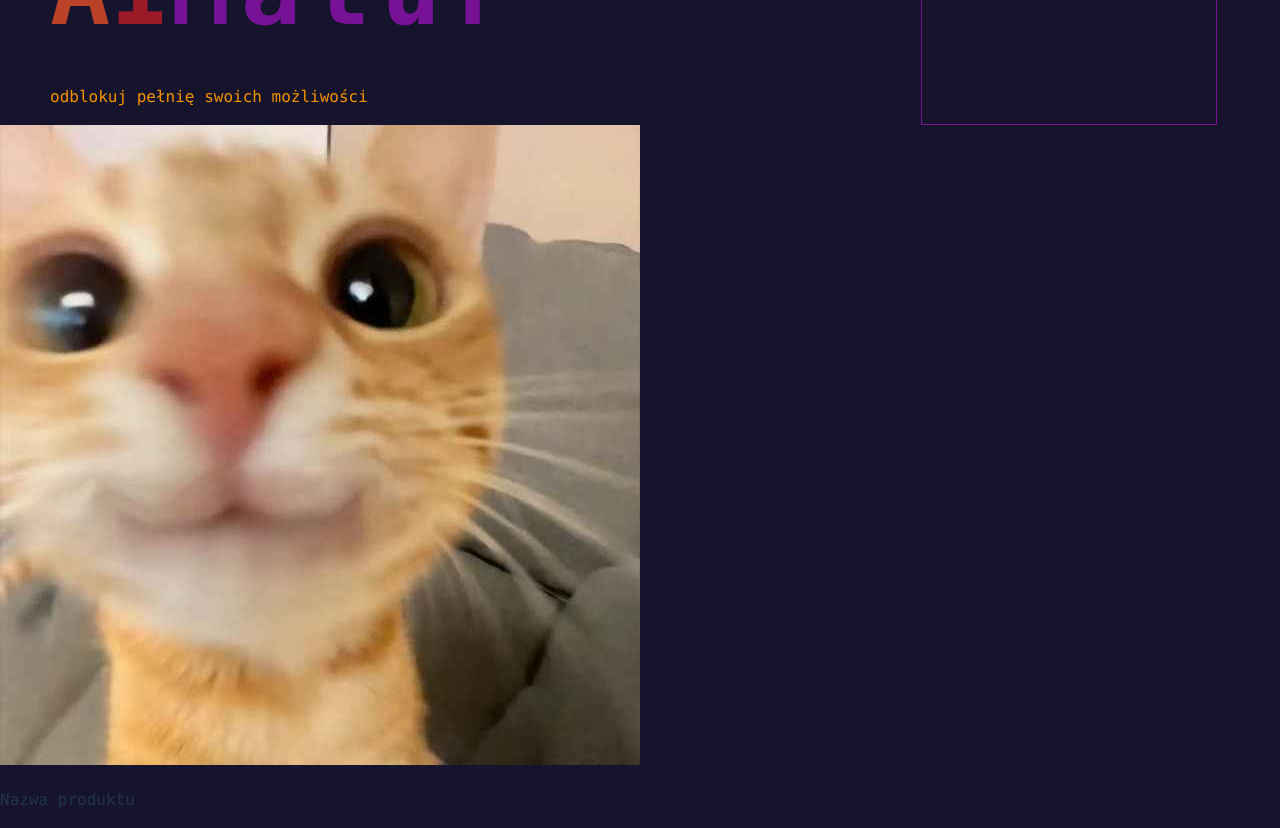
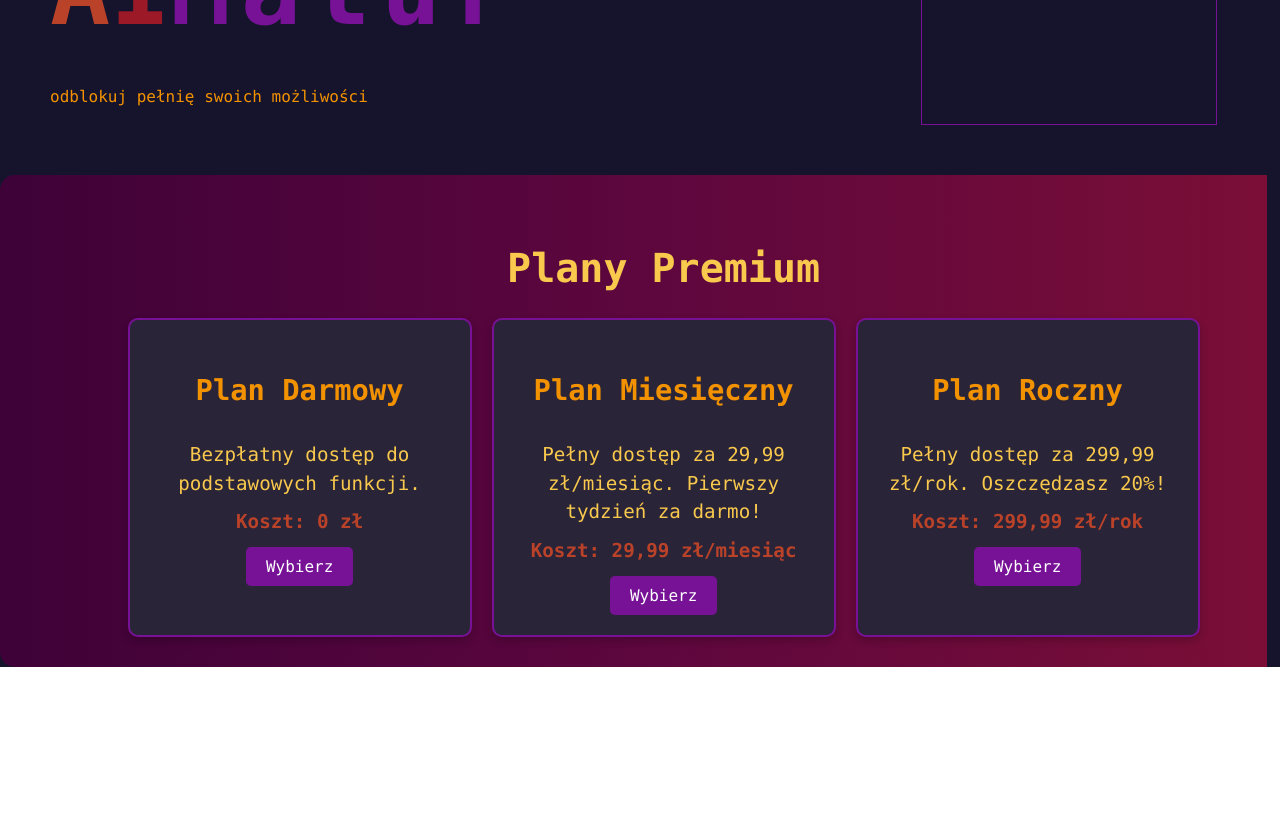
Before and after one commit to TomekGziut/Froncik, a React (Vite) app in the folder frontend/: page / in a window 1280 px wide. Shown: the part 540-1368 px from the top of the page. After the commit the page ends 1207 px from the top, so only its background shows below. Built offline with nearby package versions, Linux system fonts and the light colour scheme.

Commit message:
quizy i plany premium

```diff
--- a/frontend/src/pages/AIMatur.tsx
+++ b/frontend/src/pages/AIMatur.tsx
@@ -1,8 +1,27 @@
-import React from 'react'
+import React from 'react';
 import '../styles/LandingPage.css';
 
 const AIMatur: React.FC = () => {
-  return <h1>AIMatur</h1>
-}
+  return (
+    <div>
+      <h1>AIMatur - Quizy</h1>
+      <div>
+        <h2>Quiz 1: Jakie jest największe miasto w Polsce?</h2>
+        <input type="text" placeholder="Twoja odpowiedź" />
+        <button>Sprawdź</button>
+      </div>
+      <div>
+        <h2>Quiz 2: Ile wynosi pierwiastek kwadratowy z 16?</h2>
+        <input type="text" placeholder="Twoja odpowiedź" />
+        <button>Sprawdź</button>
+      </div>
+      <div>
+        <h2>Quiz 3: Kto napisał 'Pan Tadeusz'?</h2>
+        <input type="text" placeholder="Twoja odpowiedź" />
+        <button>Sprawdź</button>
+      </div>
+    </div>
+  );
+};
 
-export default AIMatur
+export default AIMatur;
--- a/frontend/src/pages/LandingPage.tsx
+++ b/frontend/src/pages/LandingPage.tsx
@@ -1,7 +1,6 @@
 import React from 'react';
 import { useNavigate } from 'react-router-dom';
-import logo from '../assets/logo.png'; // Ścieżka do loga
-import cursor from '../assets/cursor.png'; // Ścieżka do kursora
+import logo from '../assets/logo.png';
 import '../styles/LandingPage.css';
 
 const LandingPage: React.FC = () => {
@@ -12,10 +11,10 @@ const LandingPage: React.FC = () => {
       <header className="landing-header">
         <img src={logo} className="logo" alt="AIMatur Logo" />
         <h1>
-          <span className='orange'>A</span>
-          <span className='red'>I</span>
-          <span className='purple'>M</span>
-          <span className='rest'>atur</span>
+          <span className="orange">A</span>
+          <span className="red">I</span>
+          <span className="purple">M</span>
+          <span className="rest">atur</span>
         </h1>
         <div className="buttons">
           <button onClick={() => navigate('/about')}>About</button>
@@ -26,30 +25,46 @@ const LandingPage: React.FC = () => {
       </header>
       <main>
         <section>
-            <h2 className='title-text'>Celuj w sukces z</h2>
-            <h1 className='main-title'>
-              <span className='orange'>A</span>
-              <span className='red'>I</span>
-              <span className='purple'>M</span>
-              <span className='rest1'>atur</span>
-            </h1>
-            <a href="" className='landing-link'>
-              <p>odblokuj pełnię swoich możliwości</p>
-            </a>
-          </section>
+          <h2 className="title-text">Celuj w sukces z</h2>
+          <h1 className="main-title">
+            <span className="orange">A</span>
+            <span className="red">I</span>
+            <span className="purple">M</span>
+            <span className="rest1">atur</span>
+          </h1>
+          <a href="" className="landing-link">
+            <p>odblokuj pełnię swoich możliwości</p>
+          </a>
+        </section>
         <section className="features">
           <div className="feature-block">Sprawdzone pomoce naukowe do matury</div>
           <div className="feature-block">Łatwy dostęp do niezbędnych materiałów</div>
           <div className="feature-block">Spersonalizowane metody i sposoby nauki</div>
         </section>
-
       </main>
-      <section className="products">
-          <div className="product">
-            <img src={cursor} alt="Produkt" />
-            <p>Nazwa produktu</p>
+      <footer className="premium-plans">
+        <h2>Plany Premium</h2>
+        <div className="plan-container">
+          <div className="plan">
+            <h3>Plan Darmowy</h3>
+            <p>Bezpłatny dostęp do podstawowych funkcji.</p>
+            <p className="price">Koszt: 0 zł</p>
+            <button>Wybierz</button>
           </div>
-        </section>
+          <div className="plan">
+            <h3>Plan Miesięczny</h3>
+            <p>Pełny dostęp za 29,99 zł/miesiąc. Pierwszy tydzień za darmo!</p>
+            <p className="price">Koszt: 29,99 zł/miesiąc</p>
+            <button>Wybierz</button>
+          </div>
+          <div className="plan">
+            <h3>Plan Roczny</h3>
+            <p>Pełny dostęp za 299,99 zł/rok. Oszczędzasz 20%!</p>
+            <p className="price">Koszt: 299,99 zł/rok</p>
+            <button>Wybierz</button>
+          </div>
+        </div>
+      </footer>
     </div>
   );
 };
--- a/frontend/src/styles/LandingPage.css
+++ b/frontend/src/styles/LandingPage.css
@@ -76,6 +76,8 @@ a {
 
 .landing-page{
     width: 99vw;
+    margin: 0 auto; /* Wyśrodkowanie strony */
+    overflow-x: hidden; /* Zapobiega przewijaniu poziomemu */
 }
 
 main {
@@ -95,3 +97,72 @@ main {
     border: #7d0f36 solid 5px;
     border-radius: 41px;
 }
+
+.premium-plans {
+  margin-top: 50px;
+  text-align: center;
+  background: linear-gradient(to right, #3e0238, #5e073e, #7d0f36);
+  padding: 30px;
+  border-radius: 15px;
+  color: white;
+  width: 100%;
+}
+
+.premium-plans h2 {
+  font-size: 2.5rem;
+  margin-bottom: 20px;
+  color: #f9c94d;
+}
+
+.plan-container {
+  display: flex;
+  justify-content: center;
+  gap: 20px;
+  flex-wrap: wrap; /* Dla responsywności */
+}
+
+.plan {
+  border: 2px solid #771296;
+  border-radius: 10px;
+  padding: 20px;
+  width: 300px;
+  background-color: #2a2438; /* Ciemniejszy kolor pasujący do strony */
+  color: #f9c94d;
+  box-shadow: 0 4px 8px rgba(0, 0, 0, 0.2);
+  transition: transform 0.3s ease, box-shadow 0.3s ease;
+}
+
+.plan:hover {
+  transform: scale(1.05);
+  box-shadow: 0 6px 12px rgba(0, 0, 0, 0.4);
+}
+
+.plan h3 {
+  font-size: 1.8rem;
+  color: #f39200;
+}
+
+.plan p {
+  margin: 10px 0;
+  font-size: 1.2rem;
+}
+
+.plan .price {
+  font-weight: bold;
+  color: #ba4229;
+}
+
+.plan button {
+  background-color: #771296;
+  color: white;
+  border: none;
+  padding: 10px 20px;
+  cursor: pointer;
+  border-radius: 5px;
+  font-size: 1rem;
+  transition: background-color 0.3s ease;
+}
+
+.plan button:hover {
+  background-color: #5e073e;
+}
```
